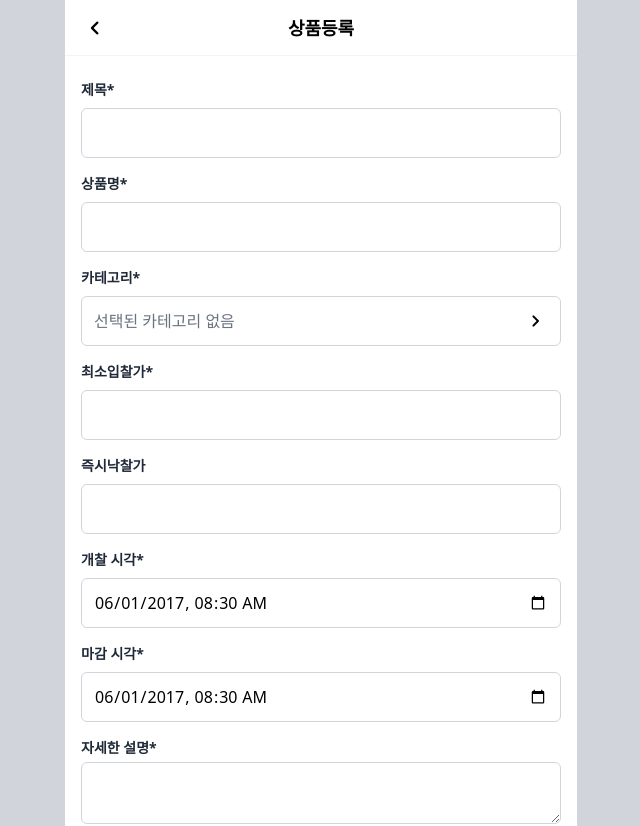
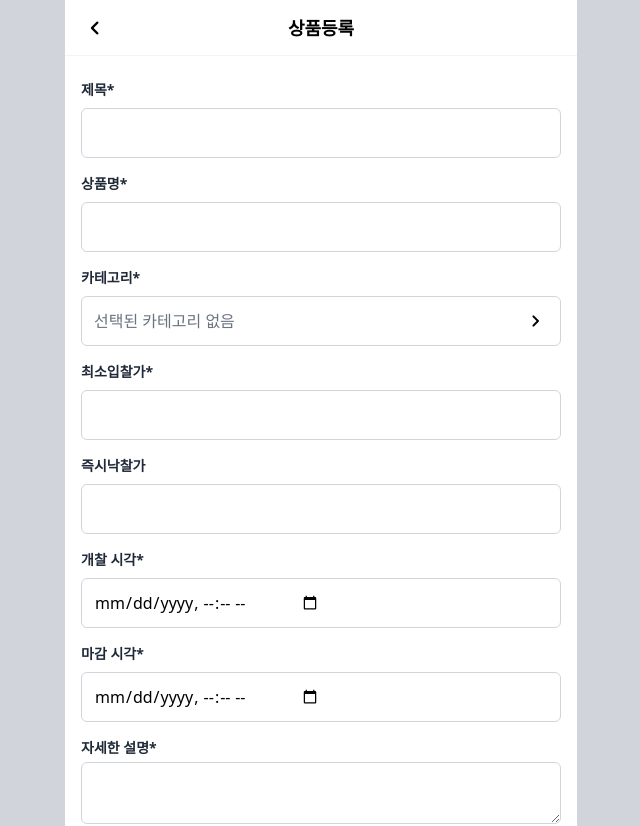
Before and after one commit to wndgur2/ddang, a React (Vite) app: page /popup/product/register in a window 1280 px wide. Shown: the top 826 px of the page, without its empty margins (319-959 px from the left). Built offline with nearby package versions, Linux system fonts and the light colour scheme.

Commit message:
refactor: datepicker

```diff
--- a/src/components/form/DatePicker.jsx
+++ b/src/components/form/DatePicker.jsx
@@ -12,9 +12,9 @@ function DatePicker({ label, required }) {
       <input
         ref={dateInput}
         type='datetime-local'
-        value='2017-06-01T08:30'
-        className={`flex w-full justify-between border-1 border-gray-300 rounded-md p-3 ${style.datePicker}`}
+        className={`flex justify-between items-center border-1 border-gray-300 rounded-md p-3 ${style.datePicker}`}
       />
+      <input type='hidden' id='timezone' name='timezone' value='+09:00' />
     </div>
   )
 }
--- a/src/components/form/DatePicker.module.css
+++ b/src/components/form/DatePicker.module.css
@@ -2,7 +2,3 @@
   display: flex;
   justify-content: space-between;
 }
-
-input[type="datetime-local"] {
-  display: inline-block;
-}
```
